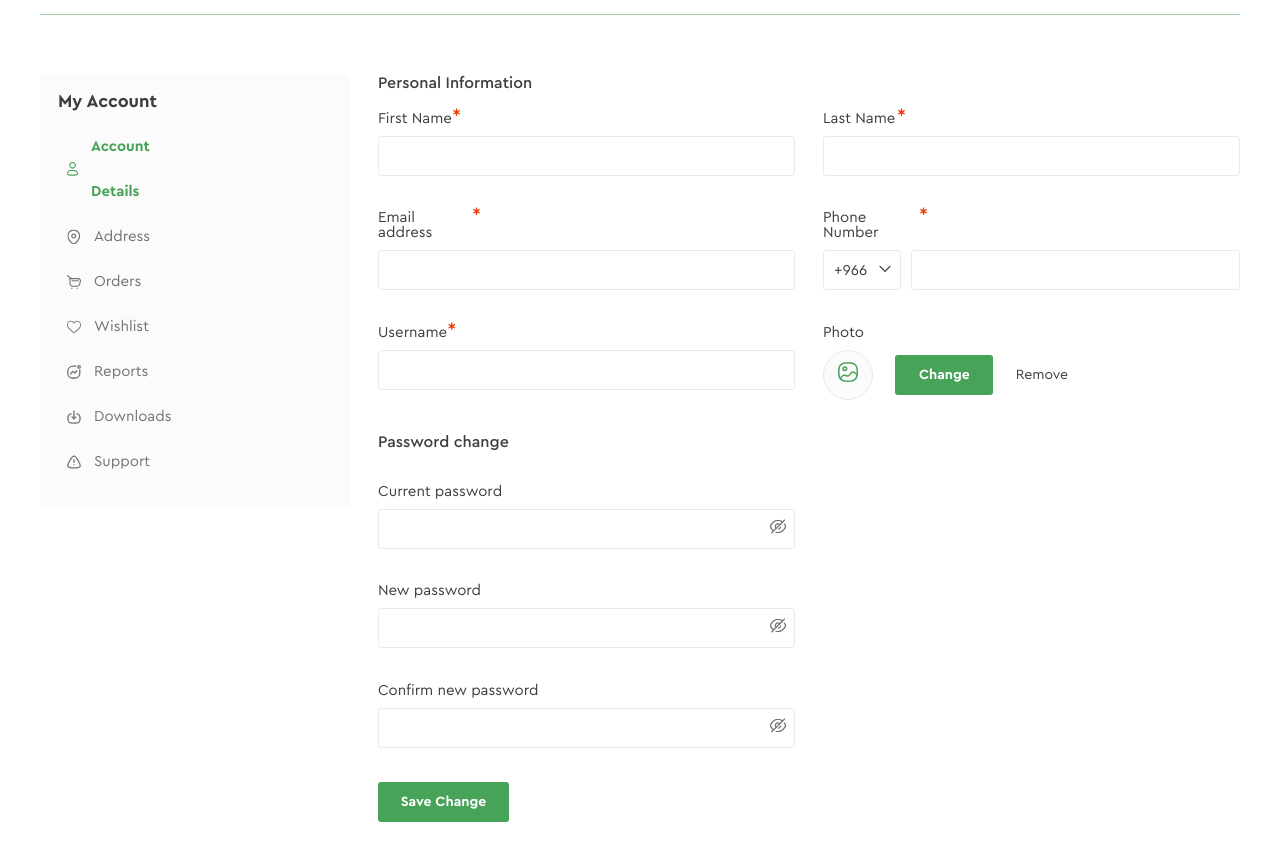
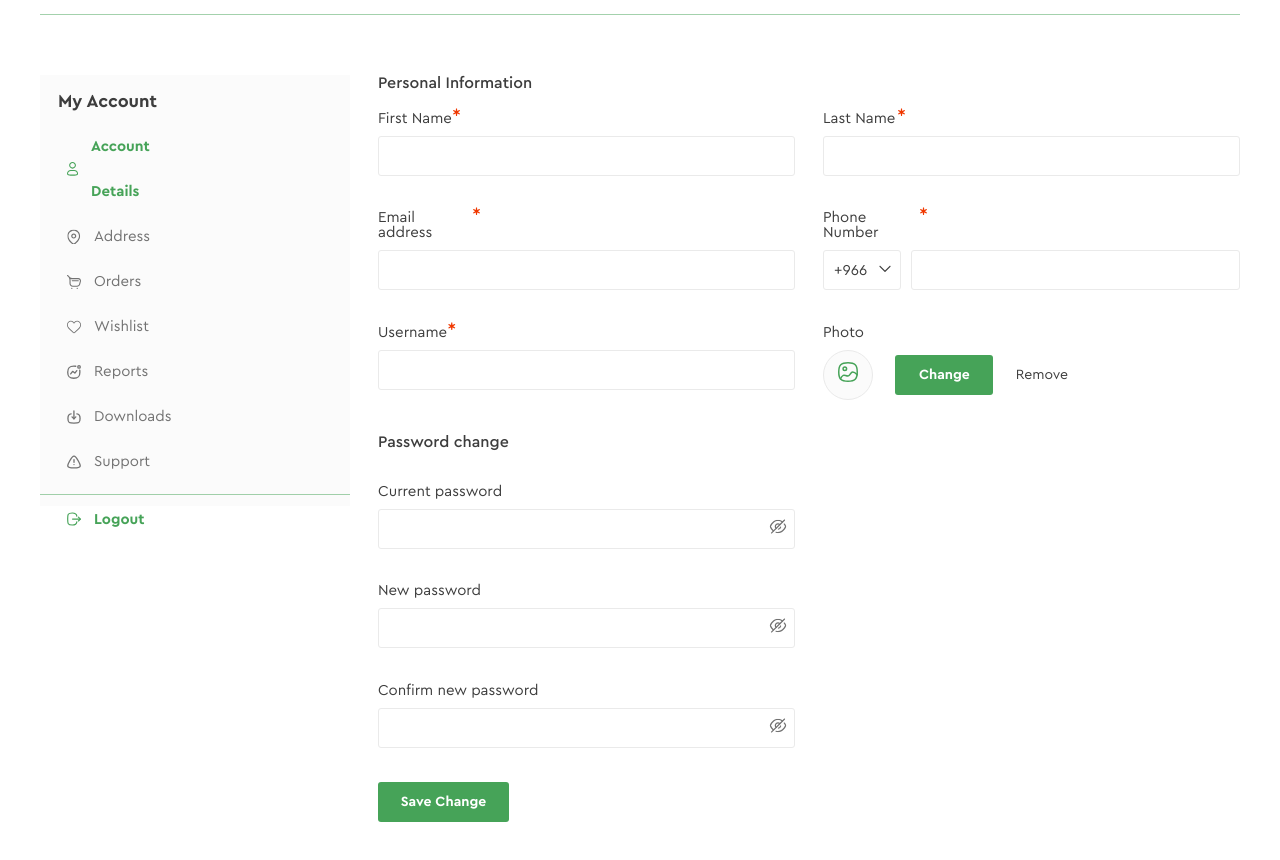
Before and after one commit to katrisha03/katrisha03.github.io, a website: page index.html in a window 1280 px wide. Shown: the part 64-924 px from the top of the page. Drawn offline with nearby package versions, Linux system fonts and the light colour scheme; files whose address does not match are found by name.

Commit message:
version 4.1

```diff
--- a/index.html
+++ b/index.html
@@ -139,6 +139,17 @@
                                     </ul>
                                 </div>
                             </div>
+                            <div class="account__line"></div>
+                            <div class="account__list_footer">
+                                <div class="account__column-image">
+                                    <svg xmlns="http://www.w3.org/2000/svg" width="18" height="18" viewBox="0 0 18 18" fill="none">
+                                        <path d="M17.1592 9.10063H7.125" stroke="#46A358" stroke-width="1.5" stroke-linecap="round" stroke-linejoin="round"/>
+                                        <path d="M14.7202 6.67065L17.1602 9.10065L14.7202 11.5307" stroke="#46A358" stroke-width="1.5" stroke-linecap="round" stroke-linejoin="round"/>
+                                        <path d="M12.6332 5.35829C12.3582 2.37496 11.2415 1.29163 6.79985 1.29163C0.882345 1.29163 0.882345 3.21663 0.882345 8.99996C0.882345 14.7833 0.882345 16.7083 6.79985 16.7083C11.2415 16.7083 12.3582 15.625 12.6332 12.6416" stroke="#46A358" stroke-width="1.5" stroke-linecap="round" stroke-linejoin="round"/>
+                                      </svg>
+                                </div>
+                                <a href="#" class="account__column_style-green">Logout</a>
+                            </div>
                         </div>
                     </div>
                 </div>
--- a/resources/sass/blocks/account/_account.scss
+++ b/resources/sass/blocks/account/_account.scss
@@ -47,7 +47,6 @@
 .account__container{
     width: 100%;
     height: 100%;
-    padding: 18px 24px 0px 18px;
 }
 
 .account__text{
@@ -57,12 +56,14 @@
     font-style: normal;
     font-weight: 700;
     line-height: 16px; /* 88.889% */
+    margin-left: 18px;
+    margin-top: 18px;
 }
 
 .account__content{
     display: flex;
-    padding-left: 6px;
-    padding-top: 15px;
+    padding: 15px 0 0 24px;
+    margin-bottom: 10px;
 }
 
 .account__column{
@@ -95,6 +96,12 @@
     align-items: center;
 }
 
+.account__list_footer{
+    display: flex;
+    align-items: center;
+    padding: 15px 0 0 24px;
+}
+
 .account__column-style{
     color: #727272;
     font-family: Cera Pro;
@@ -104,3 +111,19 @@
     line-height: 45px;
     margin-left: 10px;
 }
+
+.account__column_style-green{
+    color: #46A358;
+    font-family: Cera Pro;
+    font-size: 15px;
+    font-style: normal;
+    font-weight: 700;
+    line-height: 15px; /* 100% */
+    margin-left: 10px;
+}
+
+.account__line{
+    width: 100%;
+    height: 0.3px;
+    background-color: rgba(70, 163, 88, 0.50);
+}
```
Also changed, not shown: resources/css/main.css, resources/css/main.min.css.
